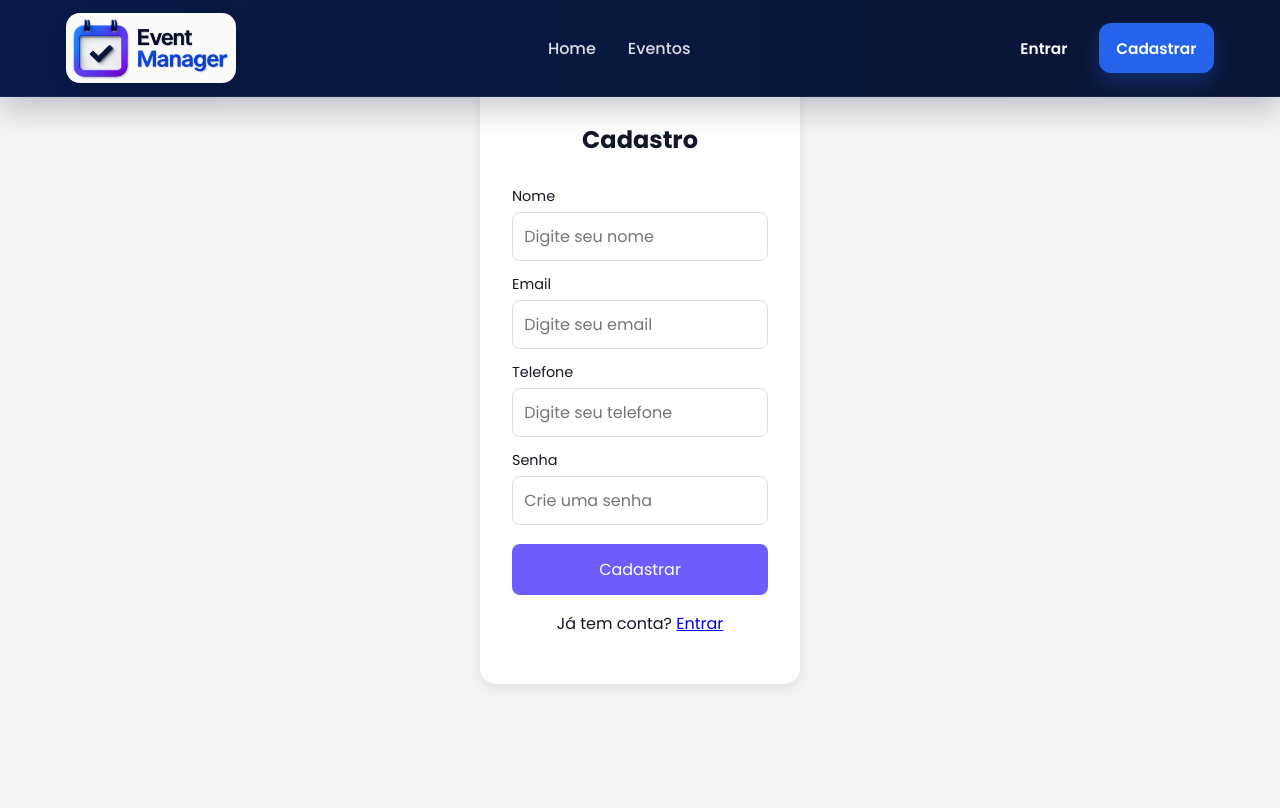
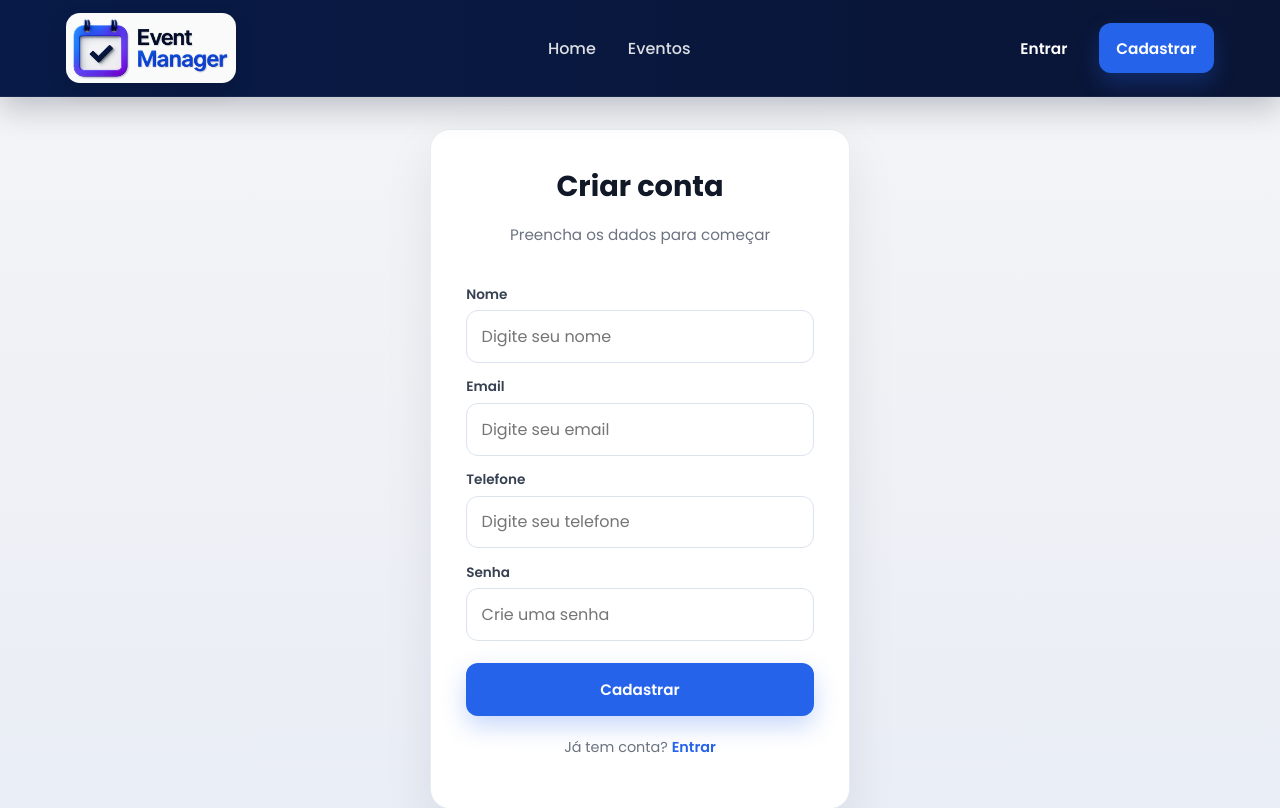
Before and after one commit to joaoConrad/Event_Manager_Front_End, an Angular app: page /register in a window 1280 px wide. Shown: the top 808 px of the page. Built offline with nearby package versions, Linux system fonts and the light colour scheme.

Commit message:
[UI] Enhance authentication forms styling
- improve layout, inputs and buttons for login and register

- add styled error feedback and better visual consistency

Signed-off-by: HemannB <brunohemann@gmail.com>

```diff
--- a/src/app/features/auth/pages/login/login.css
+++ b/src/app/features/auth/pages/login/login.css
@@ -1,21 +1,34 @@
 .auth-container {
+  min-height: calc(100vh - 96px);
   display: flex;
+  align-items: center;
   justify-content: center;
-  align-items: center;
-  height: 70vh;
+  background: linear-gradient(180deg, #f3f4f6 0%, #e9edf5 100%);
+  padding: 2rem 1rem;
 }
 
 .auth-card {
-  background: white;
-  padding: 2rem;
-  border-radius: 16px;
-  width: 320px;
-  box-shadow: 0 4px 12px rgba(0,0,0,0.08);
+  width: 100%;
+  max-width: 420px;
+  background: #ffffff;
+  padding: 2.2rem;
+  border-radius: 20px;
+  border: 1px solid #e8edf3;
+  box-shadow: 0 20px 50px rgba(15, 23, 42, 0.08);
 }
 
 .auth-card h1 {
-  margin-bottom: 1rem;
+  margin: 0 0 0.4rem;
   text-align: center;
+  font-size: 1.8rem;
+  color: #111827;
+}
+
+.auth-card p.subtitle {
+  text-align: center;
+  color: #6b7280;
+  margin-bottom: 1.5rem;
+  font-size: 0.95rem;
 }
 
 form {
@@ -24,28 +37,68 @@ form {
 }
 
 label {
-  margin-top: 0.8rem;
+  margin-top: 0.9rem;
+  font-size: 0.85rem;
+  font-weight: 600;
+  color: #374151;
+}
+
+input {
+  padding: 0.8rem 0.9rem;
+  border-radius: 12px;
+  border: 1px solid #dbe3ee;
+  margin-top: 0.35rem;
+  transition: all 0.2s ease;
+}
+
+input:focus {
+  outline: none;
+  border-color: #2563eb;
+  box-shadow: 0 0 0 4px rgba(37, 99, 235, 0.12);
+}
+
+button {
+  margin-top: 1.4rem;
+  padding: 0.95rem;
+  border-radius: 12px;
+  border: none;
+  background: #2563eb;
+  color: white;
+  font-weight: 600;
+  font-size: 0.95rem;
+  cursor: pointer;
+  box-shadow: 0 10px 24px rgba(37, 99, 235, 0.25);
+  transition: all 0.2s ease;
+}
+
+button:hover {
+  background: #1d4ed8;
+  transform: translateY(-1px);
+}
+
+.auth-error {
+  margin-top: 1rem;
+  padding: 0.7rem;
+  border-radius: 10px;
+  background: #fef2f2;
+  color: #991b1b;
+  text-align: center;
   font-size: 0.9rem;
 }
 
-input {
-  padding: 0.7rem;
-  border-radius: 8px;
-  border: 1px solid #ddd;
-  margin-top: 0.3rem;
+.auth-footer {
+  margin-top: 1.3rem;
+  text-align: center;
+  font-size: 0.9rem;
+  color: #6b7280;
 }
 
-button {
-  margin-top: 1.2rem;
-  padding: 0.8rem;
-  border-radius: 8px;
-  border: none;
-  background: #6d5dfc;
-  color: white;
-  cursor: pointer;
+.auth-footer a {
+  color: #2563eb;
+  font-weight: 600;
+  text-decoration: none;
 }
 
-.auth-footer {
-  margin-top: 1rem;
-  text-align: center;
+.auth-footer a:hover {
+  text-decoration: underline;
 }
--- a/src/app/features/auth/pages/login/login.html
+++ b/src/app/features/auth/pages/login/login.html
@@ -1,6 +1,7 @@
 <section class="auth-container">
   <div class="auth-card">
-    <h1>Login</h1>
+    <h1>Entrar</h1>
+    <p class="subtitle">Acesse sua conta para gerenciar eventos</p>
 
     <form (ngSubmit)="submit()">
       <label>Email</label>
@@ -13,7 +14,7 @@
     </form>
 
     @if (errorMessage) {
-      <p class="auth-footer">{{ errorMessage }}</p>
+      <div class="auth-error">{{ errorMessage }}</div>
     }
 
     <p class="auth-footer">
--- a/src/app/features/auth/pages/register/register.css
+++ b/src/app/features/auth/pages/register/register.css
@@ -1,21 +1,34 @@
 .auth-container {
+  min-height: calc(100vh - 96px);
   display: flex;
+  align-items: center;
   justify-content: center;
-  align-items: center;
-  height: 70vh;
+  background: linear-gradient(180deg, #f3f4f6 0%, #e9edf5 100%);
+  padding: 2rem 1rem;
 }
 
 .auth-card {
-  background: white;
-  padding: 2rem;
-  border-radius: 16px;
-  width: 320px;
-  box-shadow: 0 4px 12px rgba(0,0,0,0.08);
+  width: 100%;
+  max-width: 420px;
+  background: #ffffff;
+  padding: 2.2rem;
+  border-radius: 20px;
+  border: 1px solid #e8edf3;
+  box-shadow: 0 20px 50px rgba(15, 23, 42, 0.08);
 }
 
 .auth-card h1 {
-  margin-bottom: 1rem;
+  margin: 0 0 0.4rem;
   text-align: center;
+  font-size: 1.8rem;
+  color: #111827;
+}
+
+.auth-card p.subtitle {
+  text-align: center;
+  color: #6b7280;
+  margin-bottom: 1.5rem;
+  font-size: 0.95rem;
 }
 
 form {
@@ -24,28 +37,68 @@ form {
 }
 
 label {
-  margin-top: 0.8rem;
+  margin-top: 0.9rem;
+  font-size: 0.85rem;
+  font-weight: 600;
+  color: #374151;
+}
+
+input {
+  padding: 0.8rem 0.9rem;
+  border-radius: 12px;
+  border: 1px solid #dbe3ee;
+  margin-top: 0.35rem;
+  transition: all 0.2s ease;
+}
+
+input:focus {
+  outline: none;
+  border-color: #2563eb;
+  box-shadow: 0 0 0 4px rgba(37, 99, 235, 0.12);
+}
+
+button {
+  margin-top: 1.4rem;
+  padding: 0.95rem;
+  border-radius: 12px;
+  border: none;
+  background: #2563eb;
+  color: white;
+  font-weight: 600;
+  font-size: 0.95rem;
+  cursor: pointer;
+  box-shadow: 0 10px 24px rgba(37, 99, 235, 0.25);
+  transition: all 0.2s ease;
+}
+
+button:hover {
+  background: #1d4ed8;
+  transform: translateY(-1px);
+}
+
+.auth-error {
+  margin-top: 1rem;
+  padding: 0.7rem;
+  border-radius: 10px;
+  background: #fef2f2;
+  color: #991b1b;
+  text-align: center;
   font-size: 0.9rem;
 }
 
-input {
-  padding: 0.7rem;
-  border-radius: 8px;
-  border: 1px solid #ddd;
-  margin-top: 0.3rem;
+.auth-footer {
+  margin-top: 1.3rem;
+  text-align: center;
+  font-size: 0.9rem;
+  color: #6b7280;
 }
 
-button {
-  margin-top: 1.2rem;
-  padding: 0.8rem;
-  border-radius: 8px;
-  border: none;
-  background: #6d5dfc;
-  color: white;
-  cursor: pointer;
+.auth-footer a {
+  color: #2563eb;
+  font-weight: 600;
+  text-decoration: none;
 }
 
-.auth-footer {
-  margin-top: 1rem;
-  text-align: center;
+.auth-footer a:hover {
+  text-decoration: underline;
 }
--- a/src/app/features/auth/pages/register/register.html
+++ b/src/app/features/auth/pages/register/register.html
@@ -1,7 +1,7 @@
 <section class="auth-container">
   <div class="auth-card">
-    <h1>Cadastro</h1>
-
+    <h1>Criar conta</h1>
+    <p class="subtitle">Preencha os dados para começar</p>
     <form (ngSubmit)="submit()">
       <label>Nome</label>
       <input type="text" [(ngModel)]="name" name="name" placeholder="Digite seu nome" required />
```
